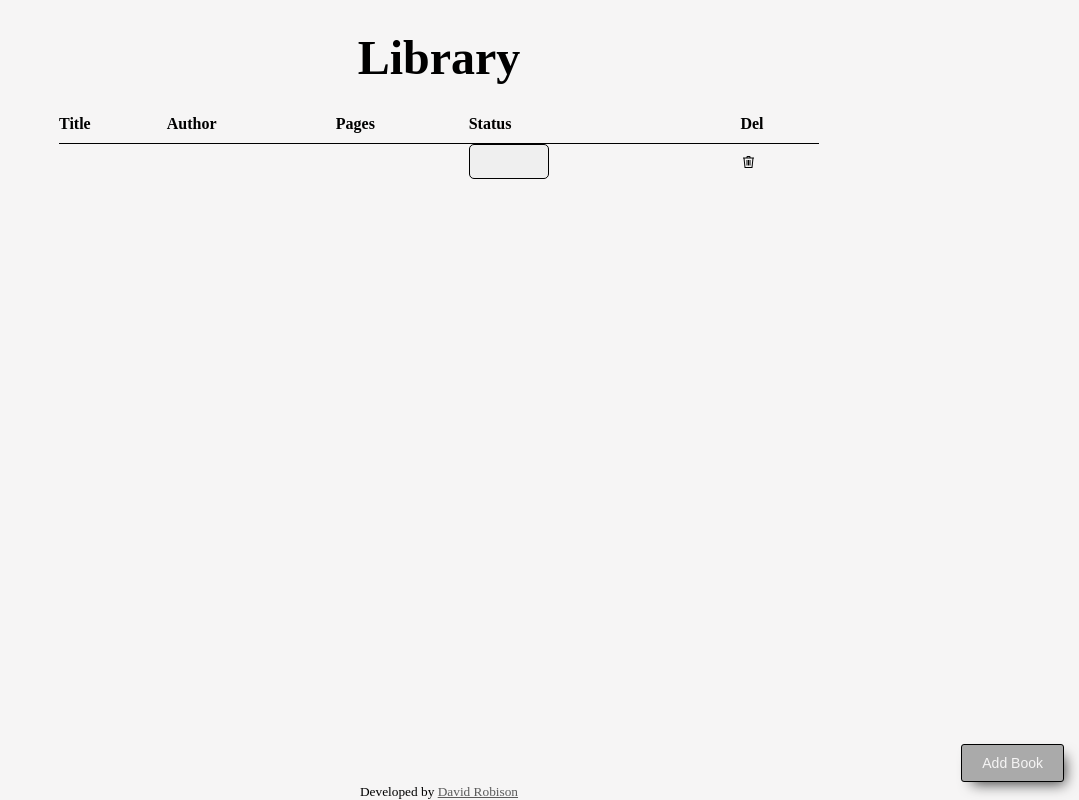
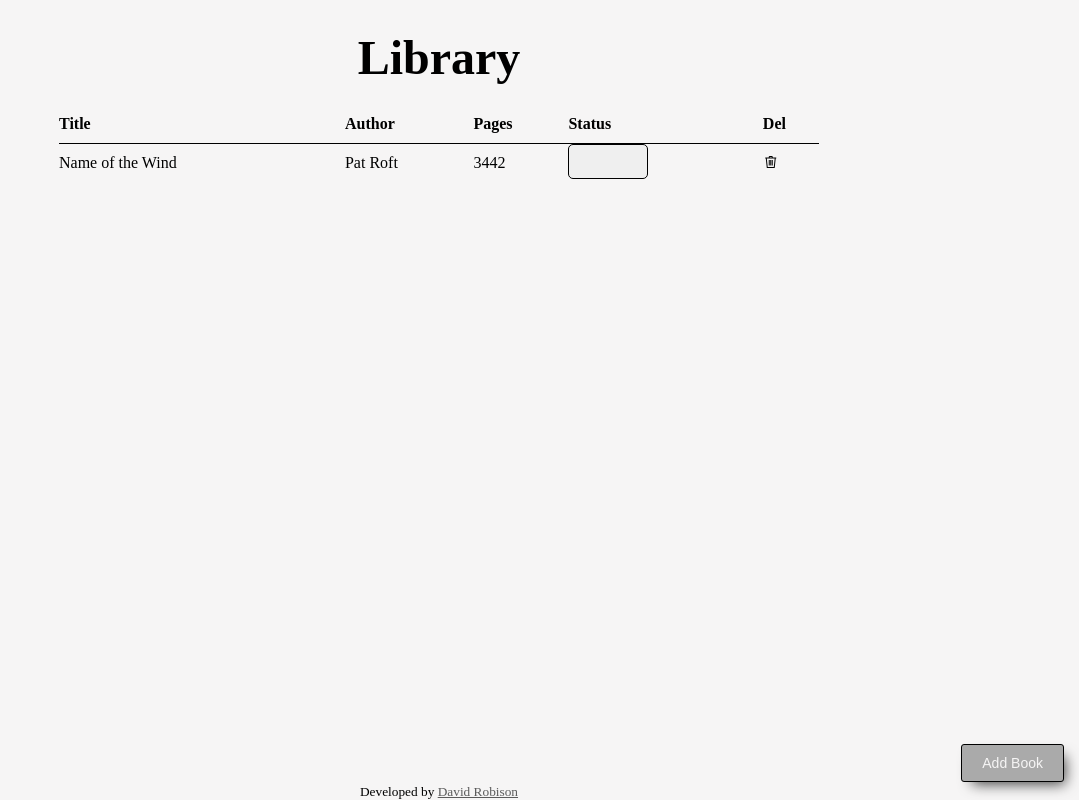
Before and after one commit to robisonwebdev/library-react, a React (Create React App) app: page / in a window 1280 px wide. Shown: the whole page, without its empty margins (201-1280 px from the left). Built offline with nearby package versions, Linux system fonts and the light colour scheme.

Commit message:
Setup td's to accept props

```diff
--- a/src/components/BookDetails.js
+++ b/src/components/BookDetails.js
@@ -4,10 +4,10 @@ import DeleteButton from './DeleteButton';
 const BookDetails = (props) => {
     return (
         <tr className='bookDetails'>
-            <td>{props.title}</td>
-            <td>{props.author}</td>
-            <td>{props.pages}</td>
-            <td><Button class={'bookStatus'} name={props.status} /></td>
+            <td>{props.details.currentState[0].title}</td>
+            <td>{props.details.currentState[0].author}</td>
+            <td>{props.details.currentState[0].pages}</td>
+            <td><Button class={'bookStatus'} name={null} /></td>
             <td><DeleteButton /></td>
         </tr>
     );
```
